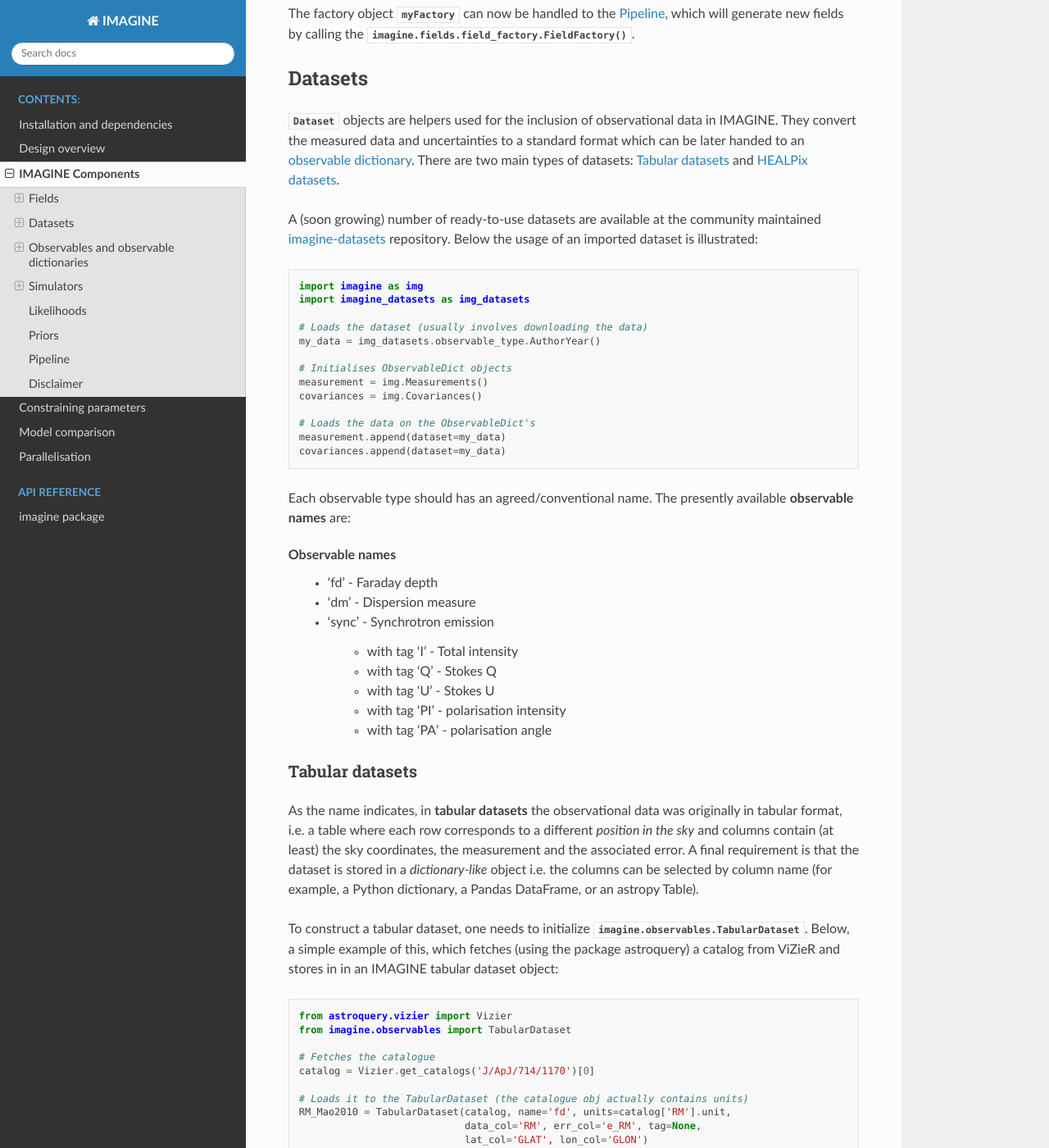
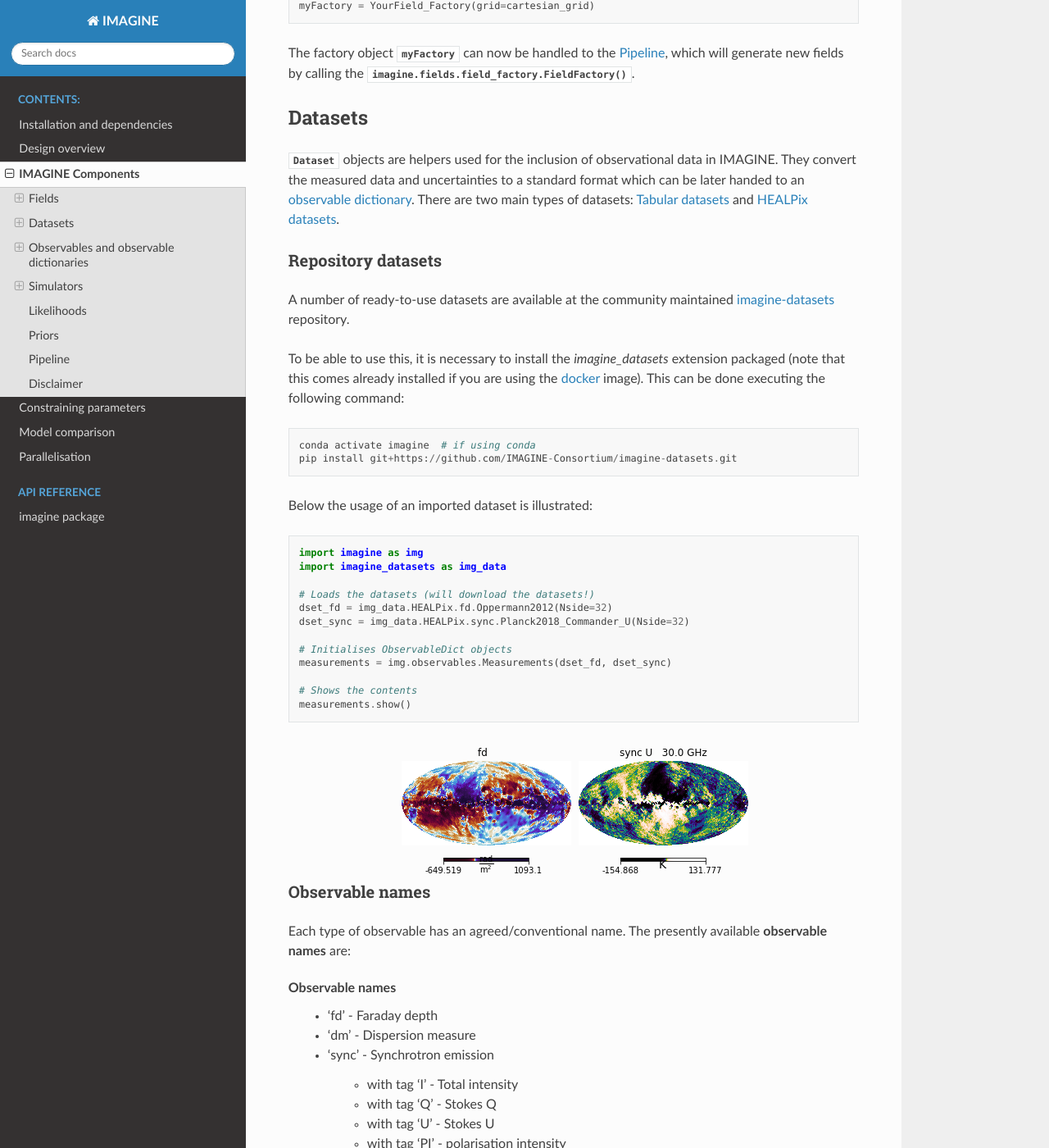
Before and after one commit to IMAGINE-Consortium/imagine, a Sphinx documentation site: the page built from doc/source/components.rst, in a window 1280 px wide and 1400 px high, scrolled down 6632 px. Shown: the whole window at 82% size. Built offline with Sphinx 7.4.7 and the Read the Docs theme 2.0.0, drawn with Linux system fonts in a browser that asks for light colours; pages that are not in the unit, such as notebooks, are missing from menus; some of the changed text lies outside the part shown.

Commit message:
Updates docs #23

```diff
--- a/doc/source/components.rst
+++ b/doc/source/components.rst
@@ -363,30 +363,52 @@ can be later handed to an
 There are two main types of datasets: `Tabular datasets`_ and
 `HEALPix datasets`_.
 
-A (soon growing) number of ready-to-use datasets are available at the community
+^^^^^^^^^^^^^^^^^^^
+Repository datasets
+^^^^^^^^^^^^^^^^^^^
+
+A number of ready-to-use datasets are available at the community
 maintained `imagine-datasets <https://github.com/IMAGINE-Consortium/imagine-datasets>`_
-repository. Below the usage of an imported dataset is illustrated::
+repository.
+
+To be able to use this, it is necessary to install the `imagine_datasets`
+extension packaged (note that this comes already installed if you are using
+the :ref:`docker <DockerInstallation>` image). This can be done executing
+the following command::
+
+    conda activate imagine  # if using conda
+    pip install git+https://github.com/IMAGINE-Consortium/imagine-datasets.git
+
+
+Below the usage of an imported dataset is illustrated::
 
     import imagine as img
-    import imagine_datasets as img_datasets
+    import imagine_datasets as img_data
 
-    # Loads the dataset (usually involves downloading the data)
-    my_data = img_datasets.observable_type.AuthorYear()
+    # Loads the datasets (will download the datasets!)
+    dset_fd = img_data.HEALPix.fd.Oppermann2012(Nside=32)
+    dset_sync = img_data.HEALPix.sync.Planck2018_Commander_U(Nside=32)
 
     # Initialises ObservableDict objects
-    measurement = img.Measurements()
-    covariances = img.Covariances()
+    measurements = img.observables.Measurements(dset_fd, dset_sync)
 
-    # Loads the data on the ObservableDict's
-    measurement.append(dataset=my_data)
-    covariances.append(dataset=my_data)
+    # Shows the contents
+    measurements.show()
+
+.. image:: img_data_demo.png
+    :align: center
+    :alt: Contents of a Measurements object
 
 
+.. _observable_names:
 
-Each observable type should has an agreed/conventional name.
+^^^^^^^^^^^^^^^^
+Observable names
+^^^^^^^^^^^^^^^^
+
+Each type of observable has an agreed/conventional name.
 The presently available **observable names** are:
 
-.. _observable_names:
 
 Observable names
     * 'fd' - Faraday depth
@@ -464,24 +486,27 @@ respectively::
 
     my_FD_dset = FaradayDepthHEALPixDataset(data=fd_data_array,
                                             error=fd_data_array_error)
+
     my_DM_dset = DispersionMeasureHEALPixDataset(data=fd_data_array,
                                                  cov=fd_data_array_covariance)
+
     sync_dset = SynchrotronHEALPixDataset(data=stoke_Q_data,
                                           error=stoke_Q_data_error
                                           frequency=23*u.GHz, type='Q')
 
 
-In the first example, it was assumed that the
+In the first and third examples, it was assumed that the
 *covariance was diagonal*,
 and therefore can be described by an error associated with each pixel, which
-is specified with the keyword argument `error`. In the second example,
+is specified with the keyword argument `error` (the error is assumed to
+correspond to the square root of the variance in each datapoint).
+
+In the second example,
 the covariance associated with the data is instead specified supplying a
-two-dimensional array using the the `cov` keyword argument. The final example
-requires the user to supply the frequency of the observation and the subtype
-(in this case, 'Q').
+two-dimensional array using the the `cov` keyword argument.
 
-.. Finally,
-.. :py:class:`imagine.observables.dataset.HEALPixDataset`
+The final example also requires the user to supply the frequency of the
+observation and the subtype (in this case, 'Q').
 
 
 .. _Observables:
@@ -506,17 +531,50 @@ A
 object is used, as the name implies, to hold a set of actual measured physical
 datasets (e.g. a set of intensity maps of the sky at different wavelengths).
 
-As discussed :ref:`previously <Datasets>`, data can be provided to
-:py:class:`Measurements <imagine.observables.observable_dict.Measurements>`
-quite simply passing a :py:class:`Datasets <imagine.observables.dataset.Dataset>`.
-object to the :py:meth:`append <imagine.observables.observable_dict.Measurements.append`
-method of ones :py:class:`Measurements <imagine.observables.observable_dict.Measurements>`.
+There are a number of ways data can be provided to
+:py:class:`Measurements <imagine.observables.observable_dict.Measurements>`.
+The simplest case is when the data is stored in a :py:obj:`Datasets <imagine.observables.dataset.Dataset>` objects, one can provide them to the
+measurements object upon initialization::
+
+  measurements = img.observables.Measurements(dset1, dset2, dset3)
+
+One can also append a dateset to a already initialized :py:obj:`Measurements <imagine.observables.observable_dict.Measurements>` object::
+
+  measurements.append(dataset=dset4)
+
+The final (not usually recommended) option  is appending the data manually to
+the `ObservableDict`, which can be done in the following way::
+
+  measurements.append(name=key, data=data,
+                      cov_data=cov, otype='HEALPix')
+
+In this, :py:data:`data` should contain a :py:obj:`ndarray <numpy.ndarray>`
+or :py:obj:`Quantity <astropy.units.Quantity>`, :py:data:`cov_data` should
+contain the covariance matrix, and :py:data:`otype` must indicate whether
+the data corresponds to: a 'HEALPix' map; 'tabular'; or a 'plain' array.
+
+The :py:data:`name` argument refers to the key that will be used to hash the
+elements in the dictionary. This has to have the following form::
+
+  key = (data_name, data_freq, Nside_or_str, tag)
+
+* The first value should be the one of the :ref:`observable names <observable_names>`
+
+* If data is independent from frequency, :py:data:`data_freq` is set to
+  :py:data:`None`, otherwise it is the frequency in GHz.
+
+* The third value in the key-tuple should contain the HEALPix Nside (for maps)
+  or the string ‘tab’ for tabular data.
+
+* Finally, the last value, ext can be 'I', 'Q', 'U', 'PI', 'PA',
+  :py:data:`None` or other customized tags depending on the nature of the
+  observable.
 
 
 .. _ObservableDictionaries:
 
 
-:ref:`observable names <observable_names>`
+
 
 
 .. _Simulators:
```
Also changed, not shown: doc/source/img_data_demo.png (added).
